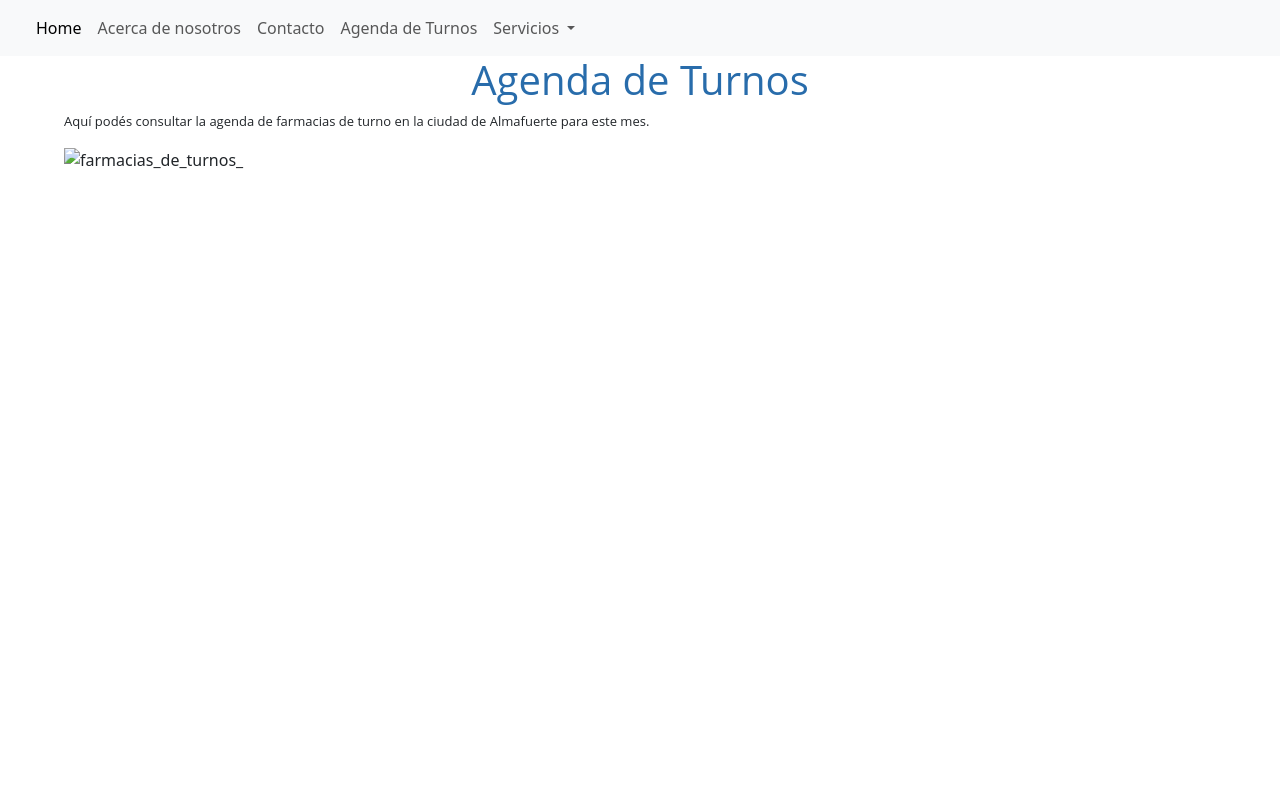
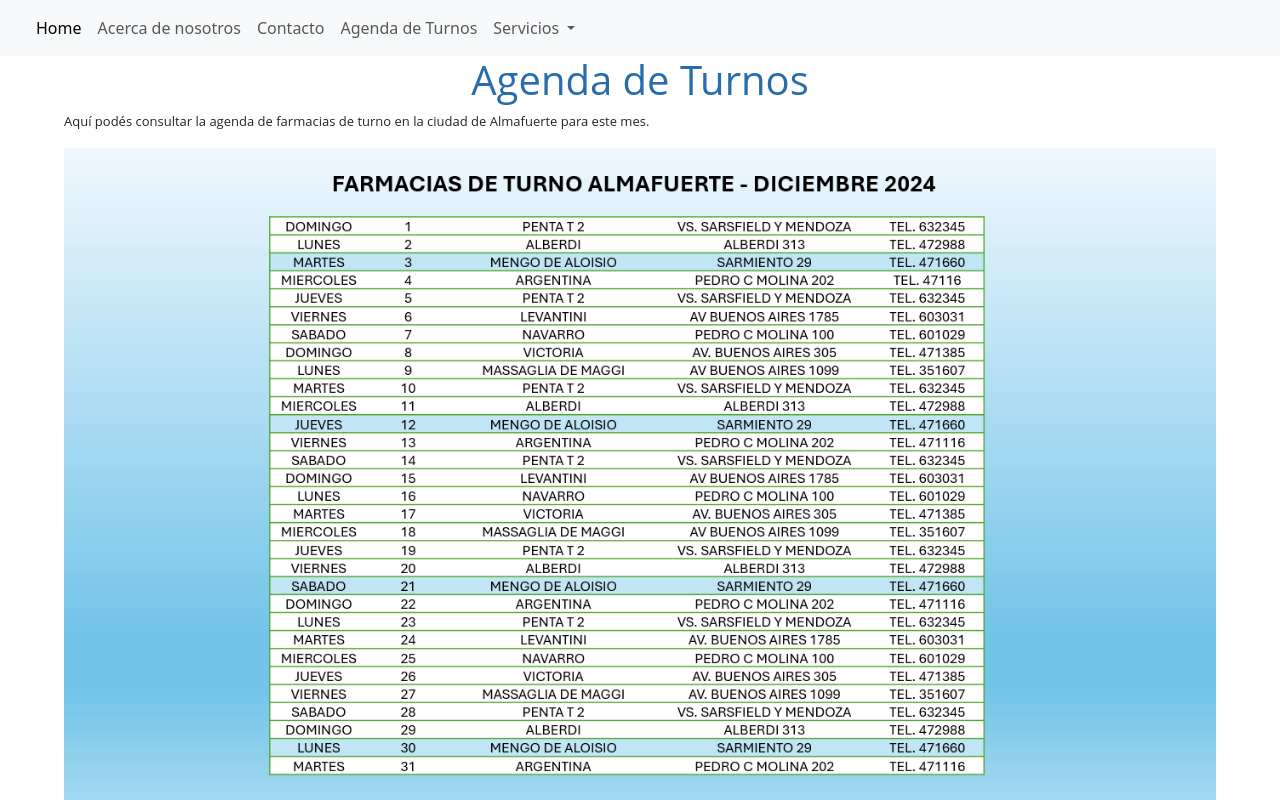
Before and after one commit to farmaciamengo/farmaciamengo.github.io, a plain HTML site: page turnos.html in a window 1280 px wide. Drawn offline with nearby package versions, Linux system fonts and the light colour scheme.

Commit message:
Turno dic 24

```diff
--- a/turnos.html
+++ b/turnos.html
@@ -57,7 +57,7 @@
       Aquí podés consultar la agenda de farmacias de turno en la ciudad de Almafuerte para este mes.
     </p>
   <div class="container_imagen_sombra">
-    <img src="img/img/turnosMes.png" alt="farmacias_de_turnos_" style="width: 100%; ">
+    <img src="img/turnosMes.png" alt="farmacias_de_turnos_" style="width: 100%; ">
   </div>
 
 
```
